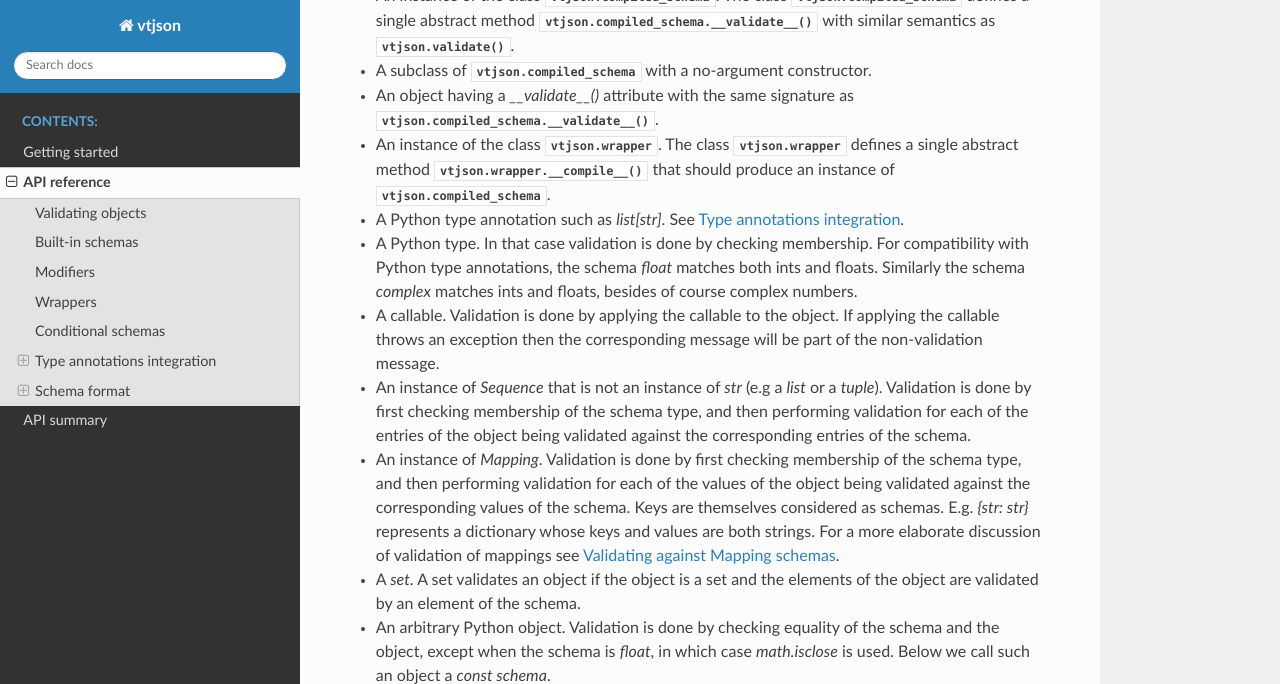
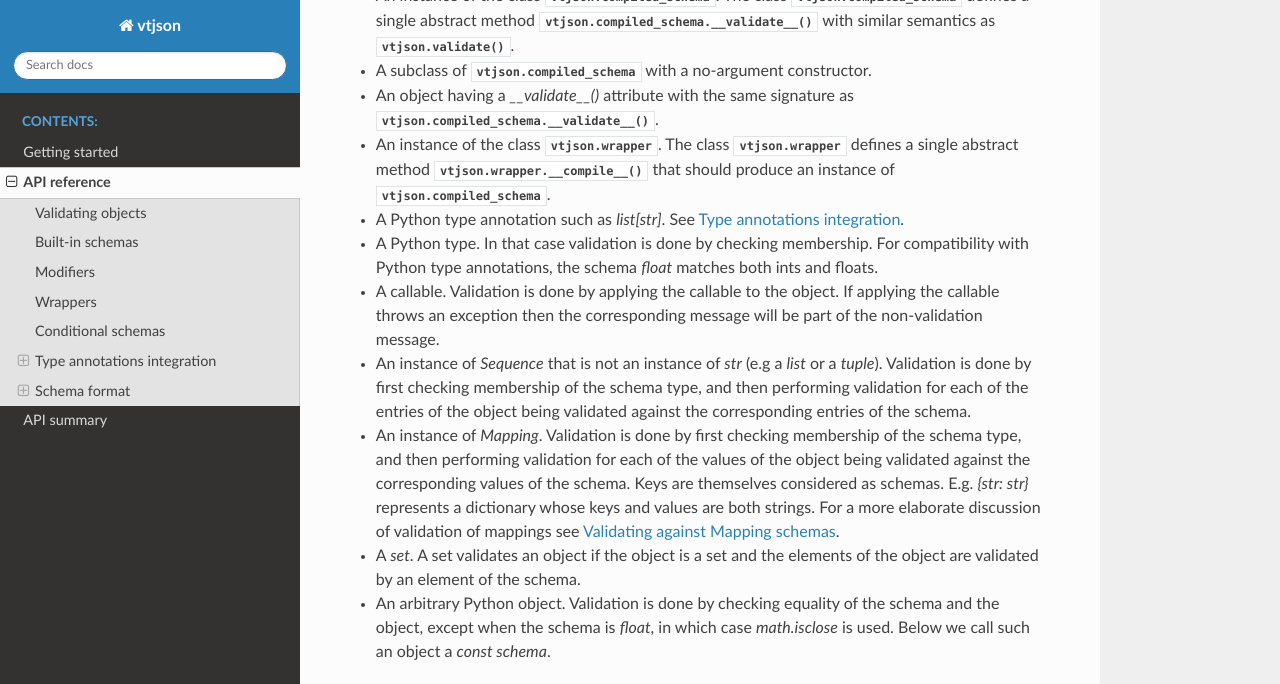
Before and after one commit to vdbergh/vtjson, a Sphinx documentation site: the page built from docs/source/usage.rst, in a window 1280 px wide and 900 px high, scrolled down 8519 px, cut to the strip 0-684 px from the top of the window. Built offline with Sphinx 7.4.7 and the Read the Docs theme 3.1.0, drawn with Linux system fonts in a browser that asks for light colours.

Commit message:
Corresponding documentation update.

```diff
--- a/docs/source/usage.rst
+++ b/docs/source/usage.rst
@@ -285,7 +285,7 @@
 
 * A Python type annotation such as `list[str]`. See :ref:`type_annotations`.
 
-* A Python type. In that case validation is done by checking membership. For compatibility with Python type annotations, the schema `float` matches both ints and floats. Similarly the schema `complex` matches ints and floats, besides of course complex numbers.
+* A Python type. In that case validation is done by checking membership. For compatibility with Python type annotations, the schema `float` matches both ints and floats.
 
 * A callable. Validation is done by applying the callable to the object. If applying the callable throws an exception then the corresponding message will be part of the non-validation message.
 
```
